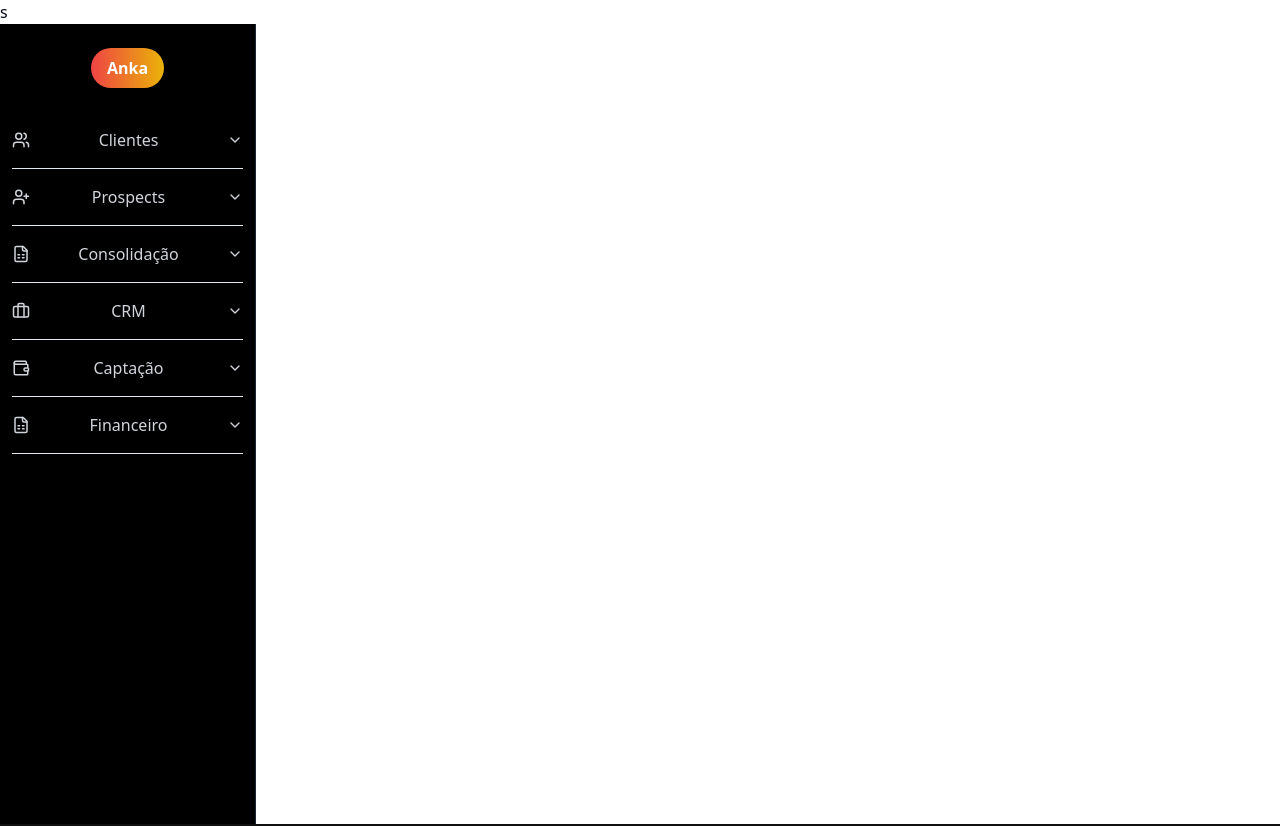
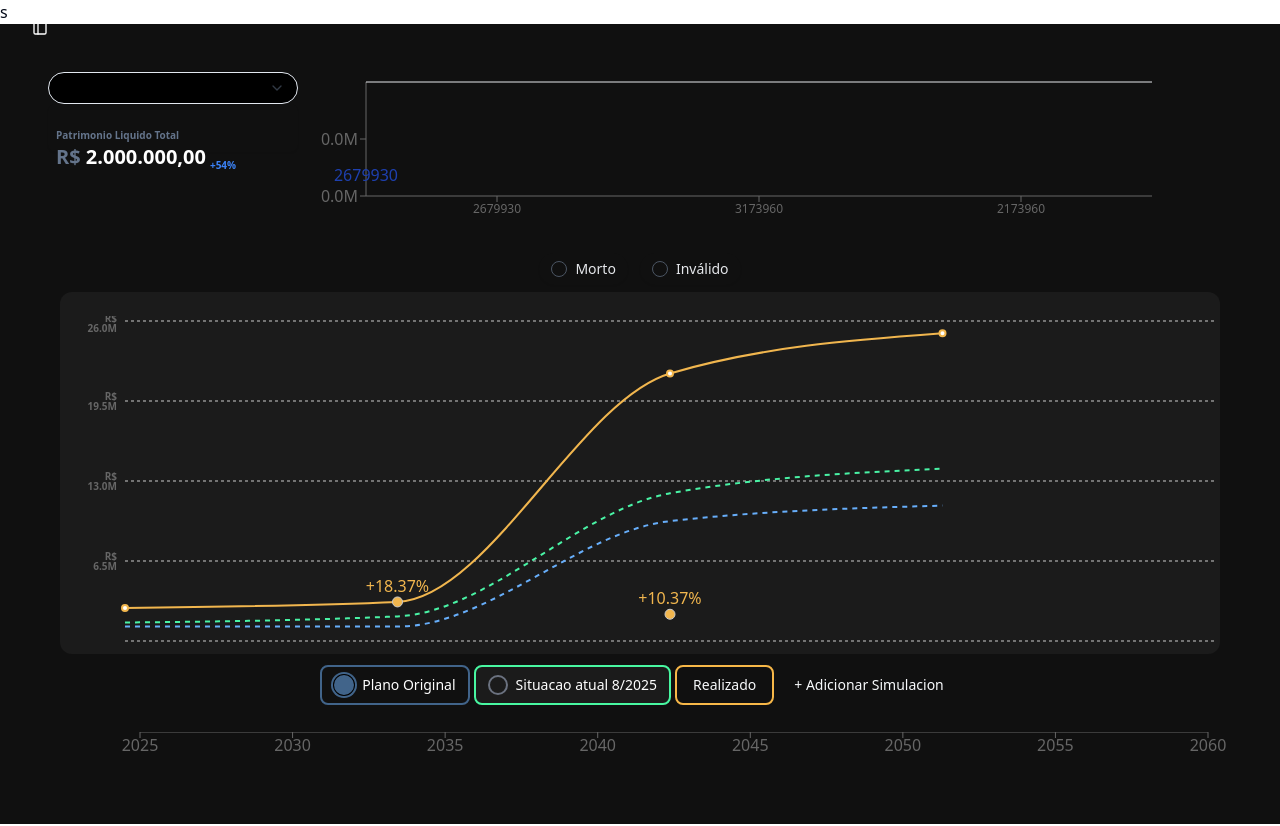
Before and after one commit to luisidrm/ankatech-frontend, a Next.js app: page / in a window 1280 px wide. Shown: the top 826 px of the page. Built offline with nearby package versions, Linux system fonts and the light colour scheme.

Commit message:
SideBar completed

```diff
--- a/src/app/layout.tsx
+++ b/src/app/layout.tsx
@@ -1,41 +1,39 @@
+"use client"
+
 import type { Metadata } from "next";
 import localFont from "next/font/local";
 import Inter from "next/font/google";
 import "./globals.css";
 import ReactQueryProvider from "@/components/TanStackWrapper";
 import SideBar from "../components/SideBar";
+import { useState } from "react";
+import { Button } from "@/components/ui/button";
+import { Sidebar } from "lucide-react";
 
-const geistSans = localFont({
-  src: "./fonts/GeistVF.woff",
-  variable: "--font-geist-sans",
-  weight: "100 900",
-});
-const geistMono = localFont({
-  src: "./fonts/GeistMonoVF.woff",
-  variable: "--font-geist-mono",
-  weight: "100 900",
-});
 
-export const metadata: Metadata = {
-  title: "Create Next App",
-  description: "Generated by create next app",
-};
 
 export default function RootLayout({
   children,
 }: Readonly<{
   children: React.ReactNode;
 }>) {
+  const [open, setOpen] = useState(false);
   return (
     <html lang="en">
       <ReactQueryProvider>s
-          <body
-            className={`${geistSans.variable} ${geistMono.variable} antialiased w-full`}
+        <body
+          className={"antialiased w-full"}
+        >
+          {open && <SideBar />}
+          <Button
+            className={`fixed left-8 top-2 ${open&& "left-52"} z-50 bg-transparent p-0 hover:bg-transparent  text-white rounded-lg`}
+            onClick={() => setOpen(!open)}
           >
-            <SideBar />
-            {children}
-          </body>
-        </ReactQueryProvider>
+            <Sidebar/>
+          </Button>
+          {children}
+        </body>
+      </ReactQueryProvider>
     </html >
   );
 }
--- a/src/components/SideBar.tsx
+++ b/src/components/SideBar.tsx
@@ -18,23 +18,34 @@ import {
   Briefcase,
   Wallet,
 } from "lucide-react";
+import Image from "next/image";
 
 export default function Sidebar() {
   return (
-    <aside className="h-screen w-64 bg-black border-r border-gray-800 flex flex-col">
-      <div className="flex items-center justify-center py-6">
-        <div className="bg-gradient-to-r from-red-500 to-yellow-500 text-white px-4 py-2 rounded-full font-semibold">
-          Anka
+    <aside className="h-screen fixed w-64 bg-[#1B1B1B] border-r-2 rounded-r-xl border-[#1B1B1B] shadow-lg flex flex-col z-50">
+      <div
+      className="flex items-center justify-center py-12 "
+      >
+        <div className="bg-[#1B1B1B] px-6 py-1">
+          <Image
+            src={"/image 8.png"}
+            width={90}
+            height={12}
+            alt="logo"
+            className="object-fit"
+          />
         </div>
       </div>
 
       <ScrollArea className="flex-1">
         <nav className="px-3 text-gray-300">
-          <Accordion type="single" collapsible className="w-full">
-            <AccordionItem value="clientes">
+          <Accordion type="single" collapsible className="w-40 text-sm place-self-center">
+            <AccordionItem value="clientes" className="no-underline ">
               <AccordionTrigger className="flex items-center gap-2 hover:no-underline">
+                <div className="flex items-center gap-2 hover:no-underline">
                   <Users size={18} />
                   <span>Clientes</span>
+                </div>
               </AccordionTrigger>
               <AccordionContent>
                 <ul className="ml-6 flex flex-col gap-2 py-2">
@@ -53,39 +64,46 @@ export default function Sidebar() {
 
             <AccordionItem value="prospects">
               <AccordionTrigger className="flex items-center gap-2 hover:no-underline">
+                <div className="flex items-center gap-2 hover:no-underline">
                   <UserPlus size={18} />
                   <span>Prospects</span>
+                </div>
               </AccordionTrigger>
-              <AccordionContent className="ml-6 py-2">
-                <p className="text-sm">Submenu here…</p>
-              </AccordionContent>
             </AccordionItem>
 
             <AccordionItem value="consolidacao">
               <AccordionTrigger className="flex items-center gap-2 hover:no-underline">
+                <div className="flex items-center gap-2 hover:no-underline">
                   <FileSpreadsheet size={18} />
                   <span>Consolidação</span>
+                </div>
               </AccordionTrigger>
             </AccordionItem>
 
             <AccordionItem value="crm">
               <AccordionTrigger className="flex items-center gap-2 hover:no-underline">
+                <div className="flex items-center gap-2 hover:no-underline">
                   <Briefcase size={18} />
                   <span>CRM</span>
+                </div>
               </AccordionTrigger>
             </AccordionItem>
 
             <AccordionItem value="captacao">
               <AccordionTrigger className="flex items-center gap-2 hover:no-underline">
+                <div className="flex items-center gap-2 hover:no-underline">
                   <Wallet size={18} />
                   <span>Captação</span>
+                </div>
               </AccordionTrigger>
             </AccordionItem>
 
             <AccordionItem value="financeiro">
               <AccordionTrigger className="flex items-center gap-2 hover:no-underline">
+                <div className="flex items-center gap-2 hover:no-underline">
                   <FileSpreadsheet size={18} />
                   <span>Financeiro</span>
+                </div>
               </AccordionTrigger>
             </AccordionItem>
           </Accordion>
--- a/src/components/ui/accordion.tsx
+++ b/src/components/ui/accordion.tsx
@@ -14,7 +14,7 @@ const AccordionItem = React.forwardRef<
 >(({ className, ...props }, ref) => (
   <AccordionPrimitive.Item
     ref={ref}
-    className={cn("border-b", className)}
+    className={cn("", className)}
     {...props}
   />
 ))
```
Also changed, not shown: public/image 8.png (added). Lines whose indentation alone changed are shown as unchanged.
